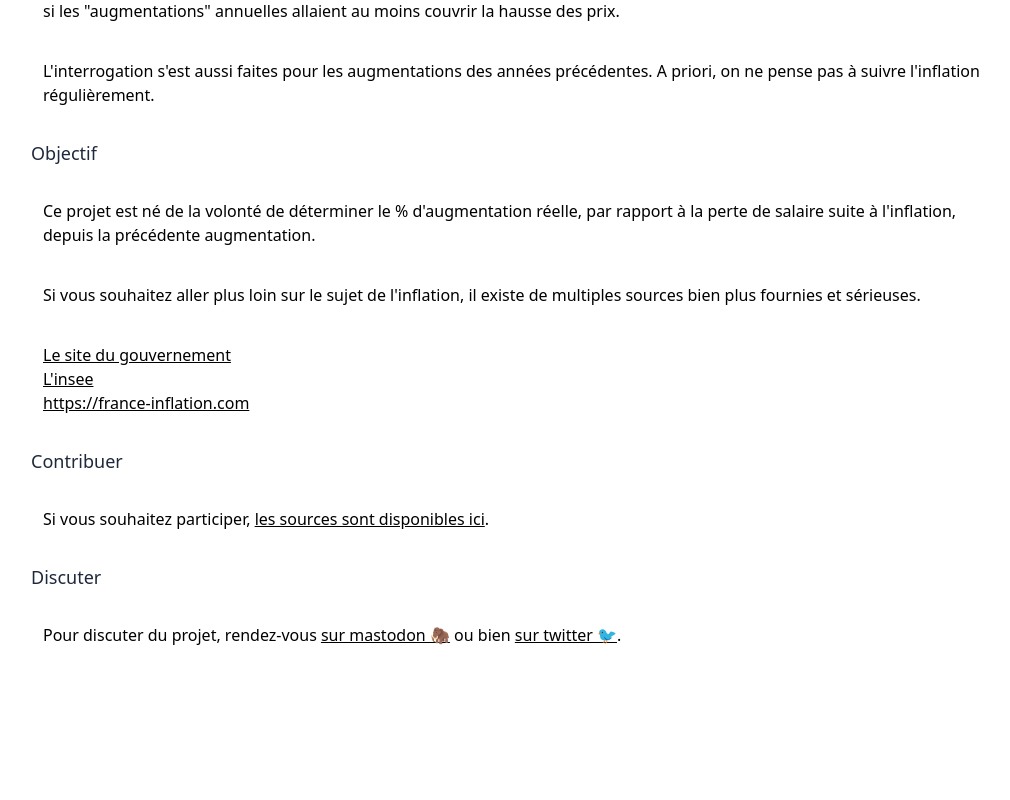
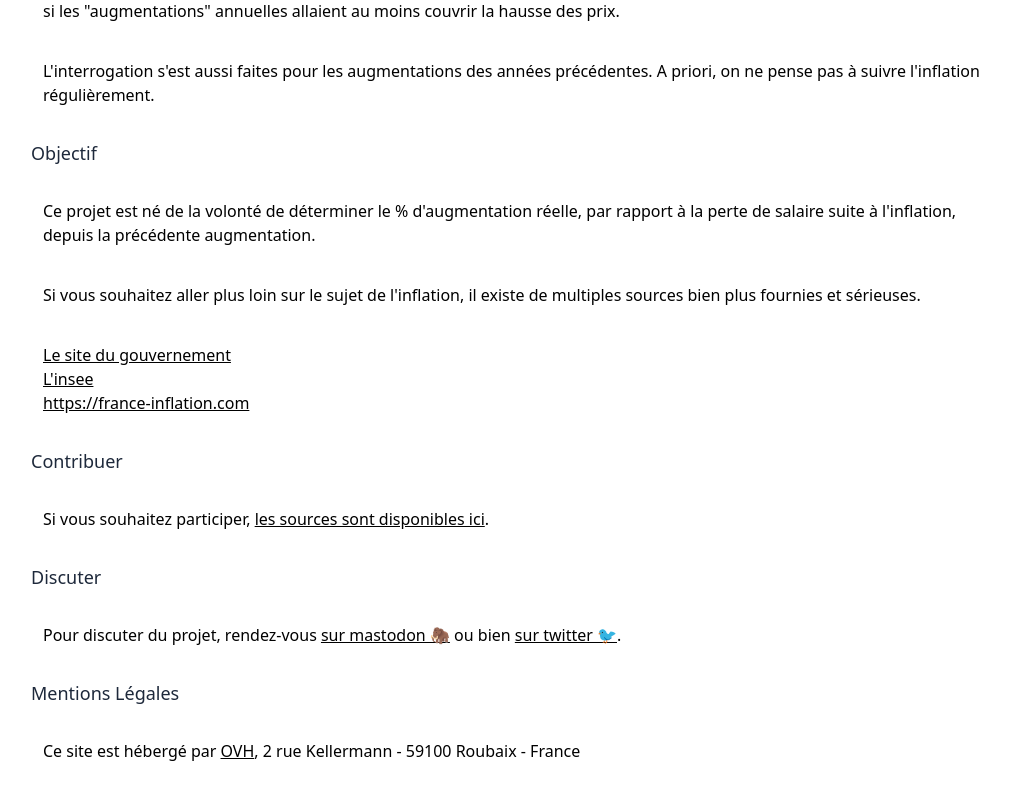
Before and after one commit to quentinlegot/ai-je-ete-augmente, a Vue app: page /about in a window 1280 px wide. Shown: the part 190-990 px from the top of the page, without its empty margins (117-1127 px from the left). Before the commit the page ends 881 px from the top, so only its background shows below. Built offline with nearby package versions, Linux system fonts and the light colour scheme.

Commit message:
feat: add mentions legales

```diff
--- a/src/views/AboutView.vue
+++ b/src/views/AboutView.vue
@@ -61,5 +61,12 @@
         >sur twitter 🐦</a
       >.
     </p>
+    <h2 class="my-5 text-lg text-slate-800">Mentions Légales</h2>
+    <p class="mb-3 p-3">
+      Ce site est hébergé par
+      <a href="https://www.ovhcloud.com/fr/terms-and-conditions/" target="_blank" class="underline"
+        >OVH</a
+      >, 2 rue Kellermann - 59100 Roubaix - France
+    </p>
   </main>
 </template>
```
